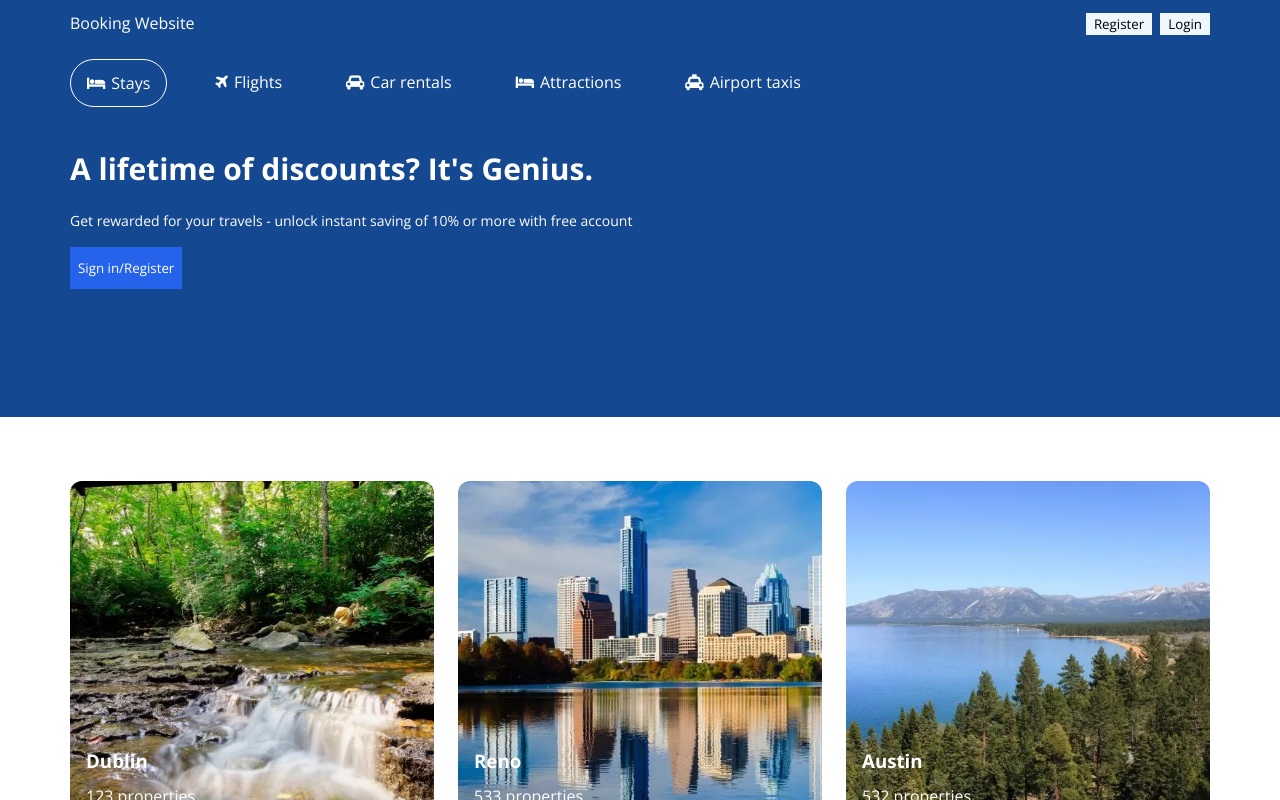
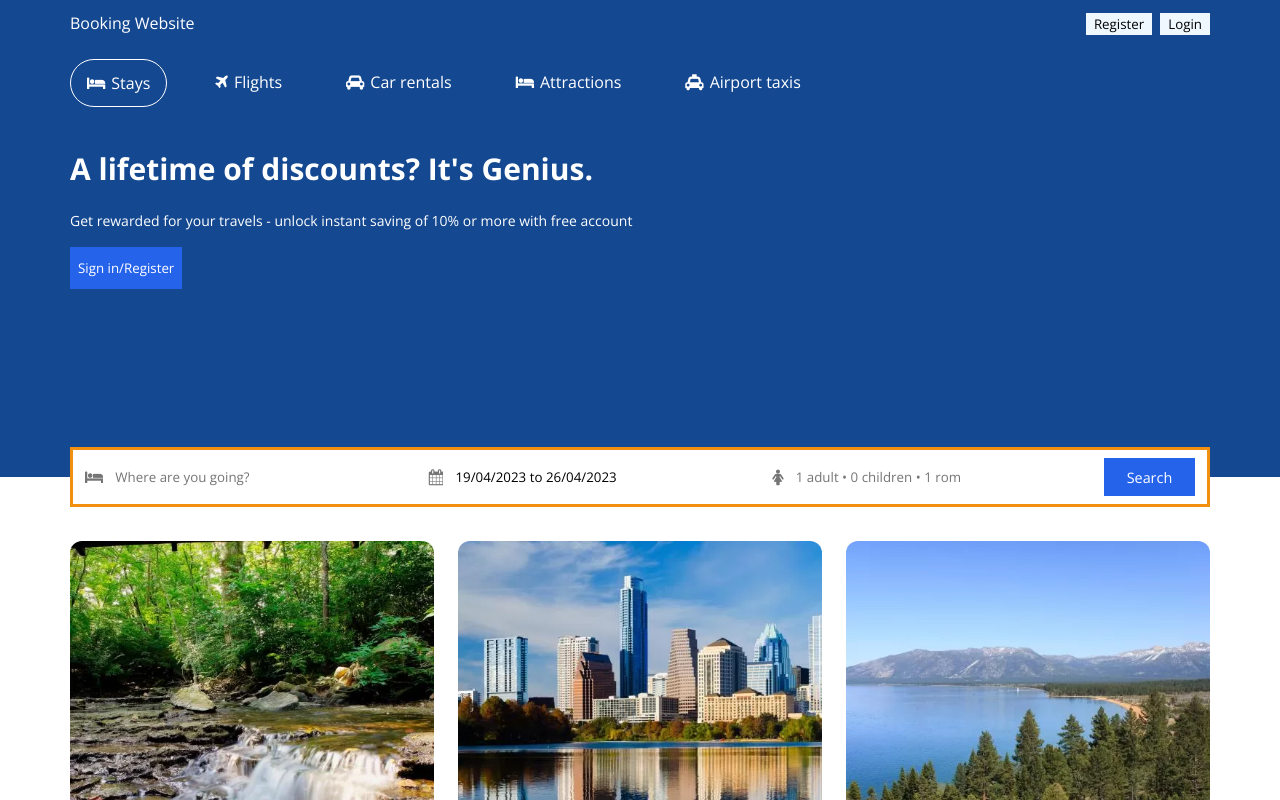
Before and after one commit to thng1642/booking-client, a React (Create React App) app: page / in a window 1280 px wide. Shown: the top 800 px of the page. Built offline with nearby package versions, Linux system fonts and the light colour scheme.

Commit message:
Finish assignment 1

```diff
--- a/src/components/city/index.css
+++ b/src/components/city/index.css
@@ -1,7 +1,16 @@
 .city-cards {
     position: relative;
     /* width: 350px; */
-    height: 350px;
+    /* height: 350px; */
+    background-image: linear-gradient(#1095c1 0 0);
+    background-size: 0;
+    background-repeat: no-repeat;
+    transition: .4s;
+    border-radius: 12px;
+}
+.city-cards:hover {
+    cursor: pointer;
+    background-size: 100%;
 
 }
 .city-cards img {
--- a/src/components/footer/index.css
+++ b/src/components/footer/index.css
@@ -41,5 +41,13 @@
 }
 .bottom-footer a {
     text-decoration: none;
-    color:rgb(32, 129, 226)
+    box-shadow: inset 0 0 0 0 #54b3d6;
+    color: #54b3d6;
+    margin: 0 -.25rem;
+    padding: 0 .25rem;
+    transition: color .3s ease-in-out, box-shadow .3s ease-in-out;
 }
+.bottom-footer a:hover {
+    box-shadow: inset 100px 0 0 0 #54b3d6;
+    color: white;
+}
--- a/src/components/love/index.css
+++ b/src/components/love/index.css
@@ -1,5 +1,12 @@
 .love-card {
     width: 100%;
+    cursor: pointer;
+    background: linear-gradient(#e8edeeda 0 0) left / var(--p,0) no-repeat;
+    transition: .4s,background-position 0s;
+}
+.love-card:hover {
+    --p: 100%;
+    background-position: left;
 }
 .love-card a {
     color: rgb(131, 21, 174);
--- /dev/null
+++ b/src/components/search/bar/SearchBar.jsx
@@ -0,0 +1,83 @@
+import './index.css'
+import * as React from 'react';
+import { DateRange } from 'react-date-range';
+import * as locales from 'react-date-range/dist/locale';
+import 'react-date-range/dist/styles.css'
+import 'react-date-range/dist/theme/default.css'
+
+import { addDays } from 'date-fns'
+import format from 'date-fns/format'
+
+export default function SearchBar() {
+
+    React.useEffect(() => {
+        // event listeners
+        document.addEventListener("click", hideOnClickOutside, true)
+    }, [])
+
+    // Reference link: https://github.com/webstylepress/React-Date-Range-Pickers-3-Components-
+    // date state
+    const [range, setRange] = React.useState([
+        {
+        startDate: new Date(),
+        endDate: addDays(new Date(), 7),
+        key: 'selection'
+        }
+    ])
+    // open close
+    const [open, setOpen] = React.useState(false)
+    // get the target element to toggle
+    const refOne = React.useRef(null)
+      // Hide on outside click
+    const hideOnClickOutside = (e) => {
+        // console.log(refOne.current)
+        // console.log(e.target)
+        if( refOne.current && !refOne.current.contains(e.target) ) {
+        setOpen(false)
+        }
+    }
+    return (
+
+        <div className='search-bar-header max-w-screen-lg mx-auto h-60'>
+            {/* Where are you going ? */}
+            <div className=''>
+                <i class="fa fa-bed"></i>
+                <input className='w-full' type='text' placeholder='Where are you going?'/>
+            </div>
+            {/* Date picker */}
+            <div className='calendarWrap'>
+                <i class="fa fa-calendar"></i>
+                <input
+                    value={`${format(range[0].startDate, "dd/MM/yyyy")} to ${format(range[0].endDate, "dd/MM/yyyy")}`}
+                    readOnly
+                    className="inputBox w-full"
+                    onClick={ () => setOpen(open => !open) }
+                />
+                <div ref={refOne} className='absolute top-60'>
+                {open &&
+                    <DateRange locale={locales['vi']}
+                        onChange={item => setRange([item.selection])}
+                        editableDateInputs={true}
+                        moveRangeOnFirstSelection={false}
+                        direction="horizontal"
+                        className="calendarElement"
+                        ranges={range}
+                        months={1}
+                    />
+                    }
+                </div>
+            </div>
+
+            {/* Count */}
+            <div>
+                <i class="fa fa-female"></i>
+                <input className='inputBox w-full' placeholder='1 adult • 0 children • 1 rom'/>
+            </div>
+
+            {/* Search Button */}
+            <button type='button' className='text-white bg-blue-600'>
+                <a className='text-white' href='/search'>Search</a>
+            </button>
+        </div>
+    );
+};
--- /dev/null
+++ b/src/components/search/bar/index.css
@@ -0,0 +1,35 @@
+.search-bar-header {
+    background-color: #fff;
+    transform: translateY(30px);
+    border: 3px solid #f18f0f;
+    display: grid;
+    grid-template-columns: repeat(3, 1fr) .3fr;
+    position: relative;
+}
+.search-bar-header > div {
+    margin-left: 12px;
+    position: relative;
+    display: flex;
+    align-items: center;
+}
+.search-bar-header i {
+    color: #757575;
+    /* top: 30px; */
+}
+.search-bar-header input {
+    padding-left: 12px;
+    height: 100%;
+    border: none;
+}
+.search-bar-header input:focus {
+    outline: none;
+}
+.search-bar-header button {
+    font-size: .9rem;
+    padding: 0;
+    margin: 8px 0;
+    margin-right: 12px;
+}
+.search-bar-header a {
+    text-decoration: none;
+}
--- a/src/components/type/index.css
+++ b/src/components/type/index.css
@@ -1,5 +1,6 @@
 .type-cards {
     width: 200px;
+    cursor: pointer;
 }
 .type-cards img {
     object-fit: cover;
@@ -8,3 +9,12 @@
     border-top-left-radius: 12px;
     border-top-right-radius: 12px;
 }
+.type-cards {
+    border-radius: 6px;
+    background: linear-gradient(#d1e3e9e5 0 0) left / var(--p,0) no-repeat;
+    transition: .4s,background-position 0s;
+}
+.type-cards:hover {
+    --p: 100%;
+    background-position: left;
+}
--- a/src/index.css
+++ b/src/index.css
@@ -1,5 +1,12 @@
 * {
     box-sizing: border-box;
+}
+header {
+    position: relative;
+    z-index: 10;
+}
+button:hover {
+    cursor: pointer;
 }
 /* ===> Layout */
 /* border radius */
@@ -34,6 +41,9 @@
 }
 .h-40 {
     height: 40px;
+}
+.h-60 {
+    height: 60px;
 }
 .h-80 {
     height: 80px;
@@ -75,6 +85,15 @@
 /* position */
 .absolute {
     position: absolute;
+}
+.top-0 {
+    top: 0;
+}
+.top-60 {
+    top: 60px;
+}
+.bottom-0 {
+    bottom: 0;
 }
 .relative {
     position: relative;
--- a/src/pages/home/Home.jsx
+++ b/src/pages/home/Home.jsx
@@ -5,6 +5,7 @@ import { CityCard } from "../../components/city/CityCard";
 import { TypeCard } from "../../components/type/TypeCard";
 import LoveCard from "../../components/love/LoveCard";
 import { Footer } from "../../components/footer/Footer";
+import SearchBar from "../../components/search/bar/SearchBar";
 
 const Home = () => {
 
@@ -91,6 +92,7 @@ const Home = () => {
 			<header className="relative">
 				<NavBar />
 				<Banner />
+				<SearchBar />
 			</header>
 			{/* Recommend city */}
 			<div className="max-w-screen-lg mx-auto text-white mb-64 city-feature">
--- a/src/pages/search/Search.jsx
+++ b/src/pages/search/Search.jsx
@@ -1,8 +1,44 @@
 import Result from "../../components/search/result/Result.jsx";
+import * as React from 'react';
 import { results } from "./data.js";
+import { DateRange } from 'react-date-range';
+import * as locales from 'react-date-range/dist/locale';
+import 'react-date-range/dist/styles.css'
+import 'react-date-range/dist/theme/default.css'
 import './index.css'
 
+import { addDays } from 'date-fns'
+import format from 'date-fns/format'
+
 const Search = () => {
+
+  React.useEffect(() => {
+    // event listeners
+    document.addEventListener("click", hideOnClickOutside, true)
+  }, [])
+
+// Reference link: https://github.com/webstylepress/React-Date-Range-Pickers-3-Components-
+// date state
+const [range, setRange] = React.useState([
+    {
+    startDate: new Date(),
+    endDate: addDays(new Date(), 7),
+    key: 'selection'
+    }
+])
+// open close
+const [open, setOpen] = React.useState(false)
+// get the target element to toggle
+const refOne = React.useRef(null)
+  // Hide on outside click
+const hideOnClickOutside = (e) => {
+    // console.log(refOne.current)
+    // console.log(e.target)
+    if( refOne.current && !refOne.current.contains(e.target) ) {
+    setOpen(false)
+    }
+}
+
   return (
     // main search
     <section className="max-w-screen-lg mx-auto main-search">
@@ -15,9 +51,32 @@ const Search = () => {
           <input className="h-40 w-full" type="text"/>
         </div>
 
-        <div className="mb-12">
+        <div className="mb-12 relative">
           <p className="text-sm">Check-in Date</p>
-          <input className="h-40 w-full" type="text"/>
+          {/* <input className="h-40 w-full" type="text"/> */}
+          {/* Date picker */}
+          <div className='calendarWrap'>
+            <input
+              value={`${format(range[0].startDate, "dd/MM/yyyy")} to ${format(range[0].endDate, "dd/MM/yyyy")}`}
+              readOnly
+              className="inputBox w-full"
+              onClick={ () => setOpen(open => !open) }
+            />
+
+            <div ref={refOne} className='absolute top-60'>
+            {open &&
+                <DateRange locale={locales['vi']}
+                  onChange={item => setRange([item.selection])}
+                  editableDateInputs={true}
+                  moveRangeOnFirstSelection={false}
+                  direction="horizontal"
+                  className="calendarElement"
+                  ranges={range}
+                  months={1}
+                />
+              }
+            </div>
+          </div>
         </div>
 
         <p className="text-sm mb-12">Options</p>
```
Also changed, not shown: 1 other file (tests, documents, lock files or other folders).
